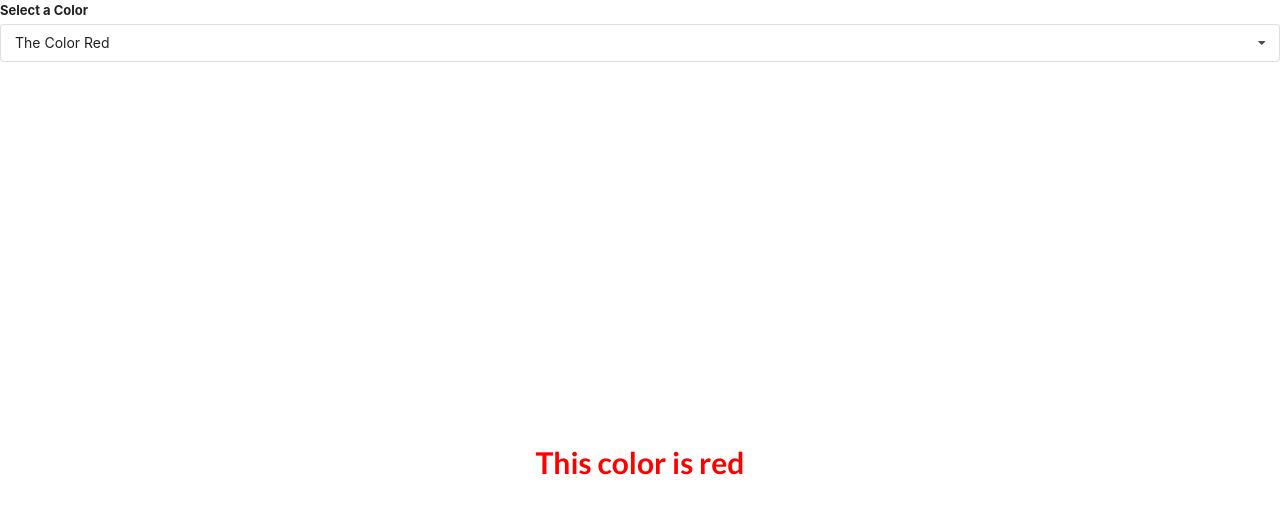
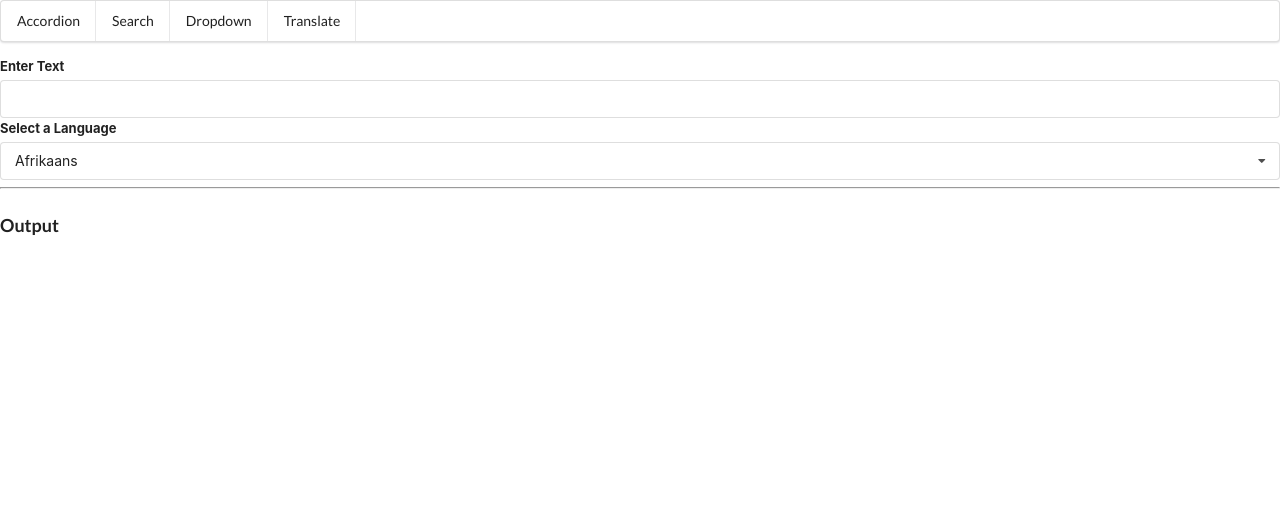
Before and after one commit to Kkknight-12/React-Hooks, a React (Create React App) app: page /translate in a window 1280 px wide. Shown: the top 514 px of the page. Built offline with nearby package versions, Linux system fonts and the light colour scheme; no server answers.

Commit message:
adding comment to Accordian

```diff
--- a/package.json
+++ b/package.json
@@ -8,6 +8,7 @@
     "@testing-library/user-event": "^12.6.2",
     "react": "^17.0.1",
     "react-dom": "^17.0.1",
+    "react-router-dom": "^5.2.0",
     "react-scripts": "4.0.1",
     "web-vitals": "^0.2.4"
   },
--- a/src/App.js
+++ b/src/App.js
@@ -1,7 +1,10 @@
 import { useState } from 'react';
+import Header from './components/Header'
 import Accordion from './components/Accordion'
 import Search from './components/Search'
 import Dropdown from './components/Dropdown'
+import Translate from './components/Translate'
+import { BrowserRouter as Router, Route, Switch } from 'react-router-dom';
 
 const items = [
     {
@@ -33,14 +36,62 @@ const options = [
   }
 ]
 
+const showAccordion = () => {
+  if(window.location.pathname ==='/') {
+    return <Accordion items={items}/>
+  }
+}
+
+const showDropdown= () => {
+  if(window.location.pathname ==='/dropdown') {
+    return <Dropdown />
+  }
+}
+const showList = () => {
+  if(window.location.pathname ==='/list') {
+    return <Search />
+  }
+}
+
+const showTranslate = () => {
+  if(window.location.pathname ==='/translate') {
+    return <Translate />
+  }
+}
 
 function App() {
   const [ selected, setSelected ] = useState(options[0]);
   return (
-    // <Accordion items={items}/>
-    // <Search/>
-    <Dropdown selected={selected} onSelectedChange={setSelected}
-    options={options}/>
+    <div>
+    <Router>
+      <Header/>
+      <Switch>
+        <Route exact path="/">
+          <Accordion items={items}/>
+        </Route>
+        <Route exact path="/search">
+          <Search/>
+        </Route>
+        <Route exact path="/translate">
+          <Translate/>
+        </Route>
+        <Route exact path="/dropdown">
+          <Dropdown
+          label="Select A Color"
+          selected={selected}
+          onSelectedChange={setSelected}
+          options={options}/>
+            <div>
+              <h3
+              id='select-color'
+              style= {{color:`${selected.value}`}}>
+                  {`This color is ${selected.value}`}
+              </h3>
+            </div>
+        </Route>
+      </Switch>
+    </Router>
+    </div>
   )
 }
 
--- a/src/components/Accordion.js
+++ b/src/components/Accordion.js
@@ -11,6 +11,12 @@ const Accordion = ( { items } ) => {
     }
 
     const renderedItems = items.map( ( items, index )=> {
+        // when user click on link we trigger onTitleClick function
+        // and send index of that tag to activeindex
+        // when we update state everything re-render
+        // on rerender again very index is check
+        // and the index that was set active last time is
+        // is give value active on this render
         const active = index === activeIndex ? 'active' : ''
 
         return(
@@ -30,7 +36,7 @@ const Accordion = ( { items } ) => {
     return (
         <div className="ui styled accordion">
             {renderedItems}
-            <h1>{activeIndex}</h1>
+            {/* <h1>{activeIndex}</h1> */}
         </div>
     );
 }
--- /dev/null
+++ b/src/components/Convert.js
@@ -0,0 +1,45 @@
+import {useState, useEffect, useDebugValue } from 'react';
+import axios from 'axios';
+
+const Convert = ( { language, text } ) => {
+    const [ translated, setTranslated ] = useState('');
+    const [ debouncedText, setDebouncedText ] = useState(text);
+
+    useEffect( () => {
+        const timerId = setTimeout( () => {
+            setDebouncedText(text);
+        }, 500);
+
+        return () => {
+            clearTimeout(timerId);
+        };
+    }, [text])
+
+    useEffect( () => {
+        const doTranslation = async () => {
+            const { data } = await axios.post(
+                'https://translation.googleapis.com/language/translate/v2',
+                {},
+                {
+                    params:{
+                        q: debouncedText,
+                        target: language.value,
+                        key: 'AIzaSyCHUCmpR7cT_yDFHC98CZJy2LTms-IwDlM'
+                    }
+                }
+            );
+            setTranslated(data.data.translations[0].translatedText);
+        };
+        // now doTranslation will be invoked when we first run or compoenent
+        // then whenever language or text change
+        doTranslation();
+    }, [ language, debouncedText ]);
+
+    return (
+        <div>
+            <h1 className="ui header">{translated}</h1>
+        </div>
+    );
+}
+
+export default Convert;
--- a/src/components/Dropdown.js
+++ b/src/components/Dropdown.js
@@ -1,6 +1,6 @@
 import {useState, useEffect, useRef } from 'react';
 
-const Dropdown = ( { options, selected, onSelectedChange } ) => {
+const Dropdown = ( { label, options, selected, onSelectedChange, text } ) => {
 
     // making drop downmenu-> false is close, true is open
     const [ open, setOpen ] = useState(false);
@@ -52,7 +52,7 @@ const Dropdown = ( { options, selected, onSelectedChange } ) => {
     return (
         <div ref={ref} className="ui form">
             <div className="field">
-                <label className="label">Select a Color</label>
+                <label className="label">{label}</label>
                 <div
                 // when user click on div it will
                 // change open from false to true and visa-versa
@@ -69,13 +69,6 @@ const Dropdown = ( { options, selected, onSelectedChange } ) => {
                             {renderedOptions}
                     </div>
                 </div>
-                <div>
-                    <h3
-                    id='select-color'
-                    style= {{color:`${selected.value}`}}>
-                        {`This color is ${selected.value}`}
-                    </h3>
-                </div>
             </div>
         </div>
     );
--- /dev/null
+++ b/src/components/Header.js
@@ -0,0 +1,22 @@
+import { Link } from 'react-router-dom';
+
+const Header = () => {
+    return (
+        <div className="ui seconday pointing menu">
+            <Link to="/" className="item">
+                Accordion
+            </Link>
+            <Link to="/search" className="item">
+                Search
+            </Link>
+            <Link to="/dropdown" className="item">
+                Dropdown
+            </Link>
+            <Link to="/translate" className="item">
+                Translate
+            </Link>
+        </div>
+    );
+}
+
+export default Header;
--- /dev/null
+++ b/src/components/Translate.js
@@ -0,0 +1,46 @@
+// 'AIzaSyCHUCmpR7cT_yDFHC98CZJy2LTms-IwDlM';
+import { useState } from 'react';
+import Dropdown from './Dropdown';
+import Convert from './Convert';
+
+const options = [
+    {
+        label: 'Afrikaans',
+        value: 'af'
+    },
+    {
+        label: 'Arabic',
+        value: 'ar'
+    },
+    {
+        label: 'Hindi',
+        value: 'hi'
+    }
+]
+
+const Translate = () => {
+    const [ language, setLanguage ] = useState(options[0]);
+    const [ text, setText ] = useState('')
+
+    return (
+        <div>
+            <div className="ui form">
+                <div className="field">
+                    <label>Enter Text</label>
+                    <input value={text}
+                    onChange={ (e) => setText(e.target.value) }/>
+                </div>
+            </div>
+            <Dropdown
+            label = "Select a Language"
+            selected = { language }
+            onSelectedChange = { setLanguage }
+            options={options}/>
+            <hr/>
+            <h3 className="ui header">Output</h3>
+            <Convert text={text} language={language}/>
+        </div>
+    );
+}
+
+export default Translate;
--- a/src/index.css
+++ b/src/index.css
@@ -30,11 +30,6 @@ a:active {
 }
 
 #select-color {
-  display: flex;
-  /* vertical */
-  height: 100vh;
-  align-items: center;
-  /* horizontal */
-  justify-content: center;
   font-size: 30px;
+  margin-top: 100px;
 }
```
Also changed, not shown: src/components/Search.js (line endings or trailing spaces), 2 other files (tests, documents, lock files or other folders).
